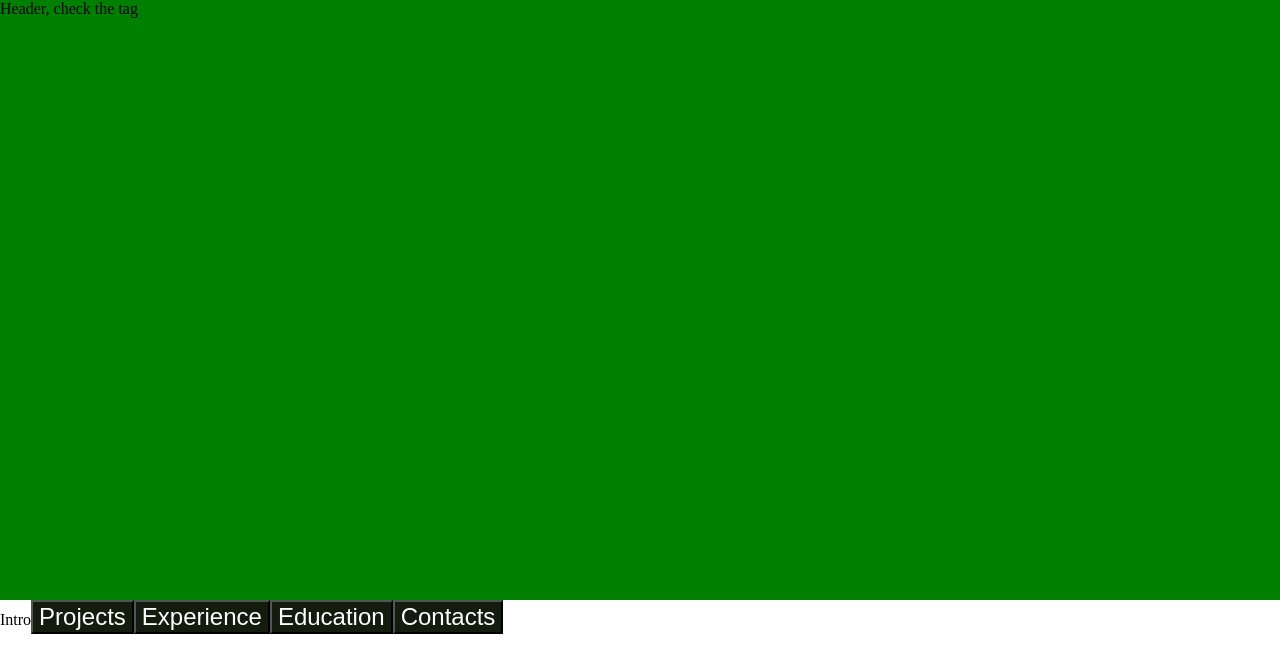
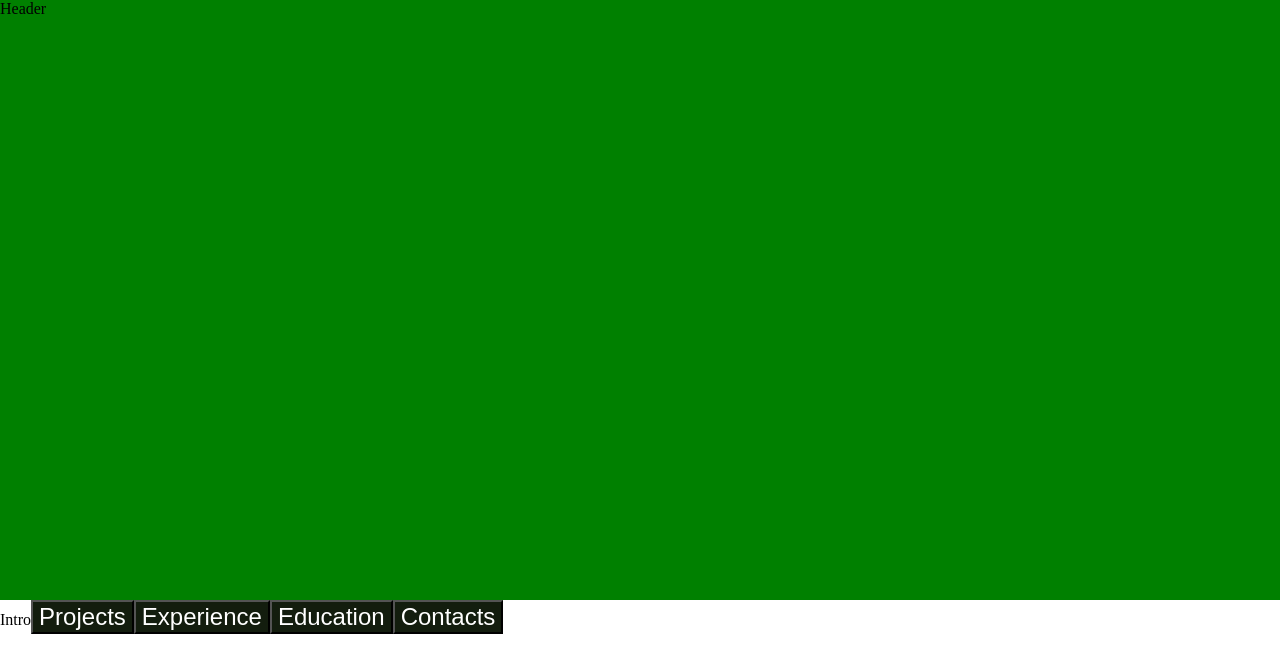
Before and after one commit to charliesmir/portfolio-charlie, a Next.js app: page / in a window 1280 px wide. Shown: the top 672 px of the page. Built offline with nearby package versions, Linux system fonts and the light colour scheme.

Commit message:
frontend testing

```diff
--- a/src/app/page.tsx
+++ b/src/app/page.tsx
@@ -57,7 +57,7 @@ export default function Home() {
         className="header"
         style={{ height: "600px", backgroundColor: "green" }}
       >
-        Header, check the tag
+        Header
       </div>
       <div className="intro" style={{ height: "600px" }}>
         Intro
```
